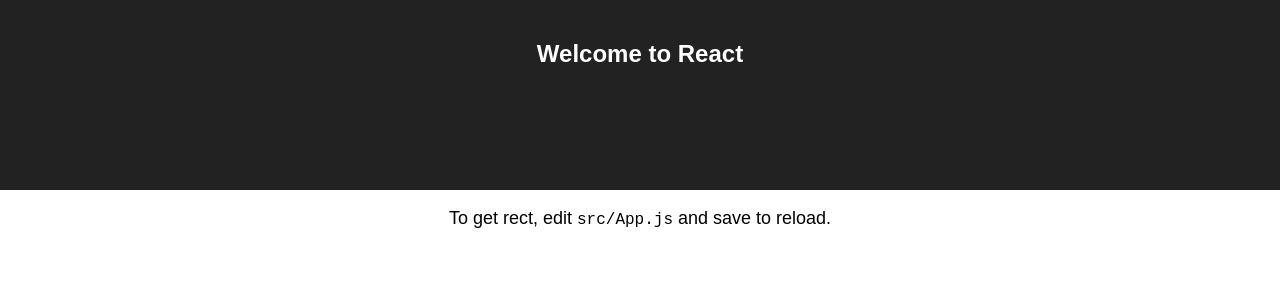
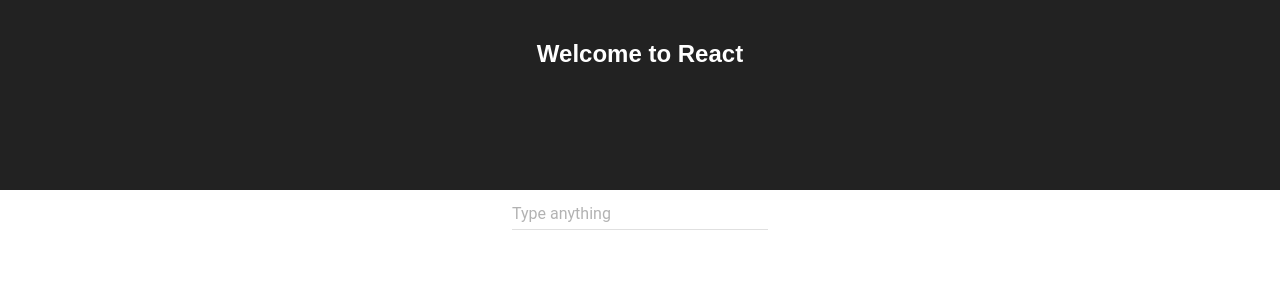
Before and after one commit to eriludni/LaxorHaxor, a React (Create React App) app: page / in a window 1280 px wide. Shown: the top 300 px of the page. Built offline with nearby package versions, Linux system fonts and the light colour scheme.

Commit message:
use material-ui instead of react-toolbox

```diff
--- a/package.json
+++ b/package.json
@@ -3,6 +3,7 @@
   "version": "0.1.0",
   "private": true,
   "dependencies": {
+    "material-ui": "^0.18.6",
     "react": "^15.6.1",
     "react-dom": "^15.6.1",
     "react-toolbox": "^2.0.0-beta.12"
--- a/src/App.js
+++ b/src/App.js
@@ -1,4 +1,5 @@
 import React, { Component } from 'react';
+import ReactDOM from 'react-dom';
 import SearchComponent from './components/SearchComponent.js';
 import './App.css';
 
@@ -9,9 +10,9 @@
         <div className="App-header">
           <h2>Welcome to React</h2>
         </div>
-        <p className="App-intro">
-          To get rect, edit <code>src/App.js</code> and save to reload.
-        </p>
+        <div className="App-body">
+          <SearchComponent />
+        </div>
       </div>
     );
   }
--- a/src/components/SearchComponent.js
+++ b/src/components/SearchComponent.js
@@ -1,29 +1,40 @@
 import React, { Component } from 'react';
-import Autocomplete from 'react-toolbox/lib/autocomplete';
+import ReactDOM from 'react-dom';
+import MuiThemeProvider from 'material-ui/styles/MuiThemeProvider';
+import AutoComplete from 'material-ui/AutoComplete';
 
-const source = {
-  'ES-es': 'Spain',
-  'TH-th': 'Thailand',
-  'EN-gb': 'England',
-  'EN-en': 'USA'
-};
+const source = [
+  'ES-es',
+  'Spain',
+  'TH-th',
+  'Thailand',
+  'EN-gb',
+  'England',
+  'EN-en',
+  'USA'
+];
 
 export default class SearchComponent extends Component {
 
+  constructor() {
+    super();
+    this.state = {};
+  }
 
   handleChange (value) {
-    this.setState({});
+
   };
 
   render() {
     return (
       <div className="SearchComponent">
-        <Autocomplete
-          direction="down"
-          selectedPosition="above"
-          label="Type an artist or film or whatevs"
-          onChange={this.handleChange}
-          source={source}/>
+        <MuiThemeProvider>
+          <AutoComplete
+              hintText="Type anything"
+              dataSource={source}
+              onUpdateInput={this.handleChange}
+           />
+         </MuiThemeProvider>
       </div>
     );
   }
```
Also changed, not shown: src/img/swh.png (added).
